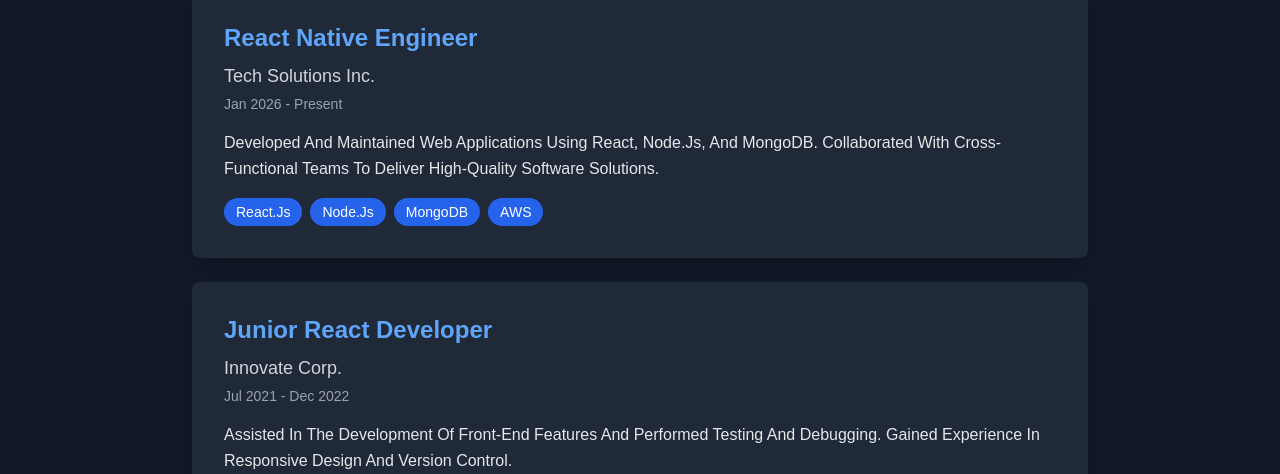
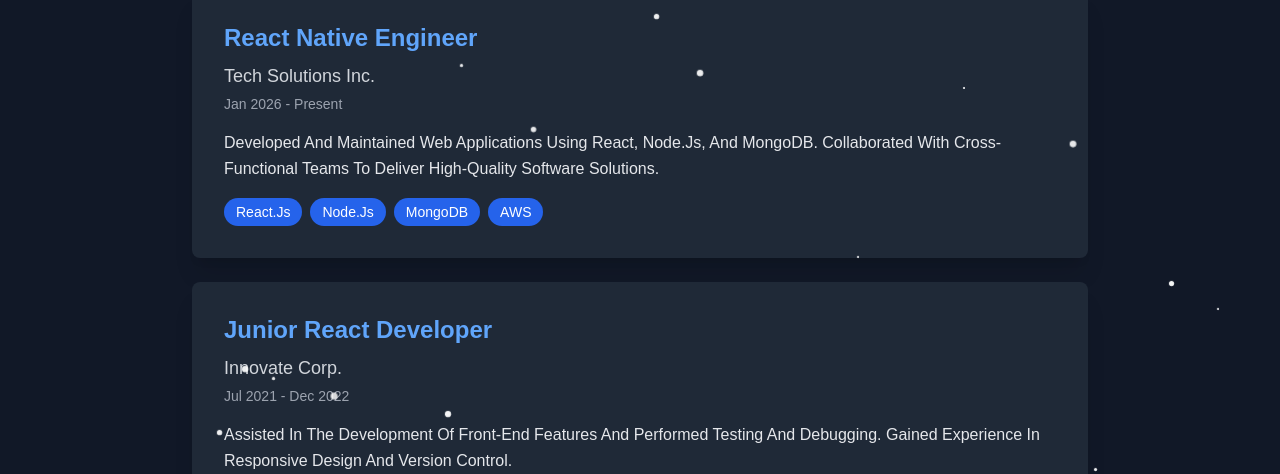
Before and after one commit to shami-sheikh/react-porfoilio, a React (Vite) app: page / in a window 1280 px wide. Shown: the part 3274-3748 px from the top of the page. Built offline with nearby package versions, Linux system fonts and the light colour scheme.

Commit message:
new commit

```diff
--- a/src/components/Contact.jsx
+++ b/src/components/Contact.jsx
@@ -10,7 +10,6 @@
   const sectionRef = useRef(null);
   const finaltextref = useRef(null);
   const initialref = useRef(null);
-
   useEffect(() => {
     gsap.registerPlugin(ScrollTrigger);
     const ctx = gsap.context(() => {
@@ -141,6 +140,7 @@
 
   return (
     <>
+
       <section
         ref={sectionRef}
         id="contact"
--- a/src/components/Experience.jsx
+++ b/src/components/Experience.jsx
@@ -1,10 +1,48 @@
-import React from 'react';
+import React,{useEffect,useState} from 'react';
 import experienceapi from '../imgapi/img';
 import { motion } from "framer-motion";
 
 function Experience() {
+    const [stars , setstars]=useState([])
+   useEffect(() => {
+   const interval=setInterval(()=>{
+    setstars(prev=>[
+      ...prev.slice(-20),
+     {
+      id:Date.now(),
+      x:Math.random()*100,
+      y:Math.random()*100,
+      size:Math.random()*4+2,
+      duration:Math.random()*3+2
+     }
+    ],200)
+   })
+   return()=>clearInterval(interval)
+ }, [])
+
   return (
+    <>   <div>
+
+    </div>
     <section className='flex justify-center py-16 bg-gray-900 text-white'>
+            {
+        stars.map(stars=>(
+          <div key={stars.id} className="absolute w-1 h-1 rounded-full bg-white animate-ping"
+
+          style={
+            {
+              left:`${stars.x}%`,
+              top:`${stars.y}%`,
+              width:`${stars.size}px`,
+              height:`${stars.size}px`,
+              animationDuration:`${stars.duration}s`
+            }
+          }
+          >
+
+          </div>
+        ))
+      }
       <div className='container mx-auto px-6'>
         <motion.h2
           initial={{ opacity: 0, y: -40 }}
@@ -71,6 +109,7 @@
         </div>
       </div>
     </section>
+    </>
   );
 }
 
```
